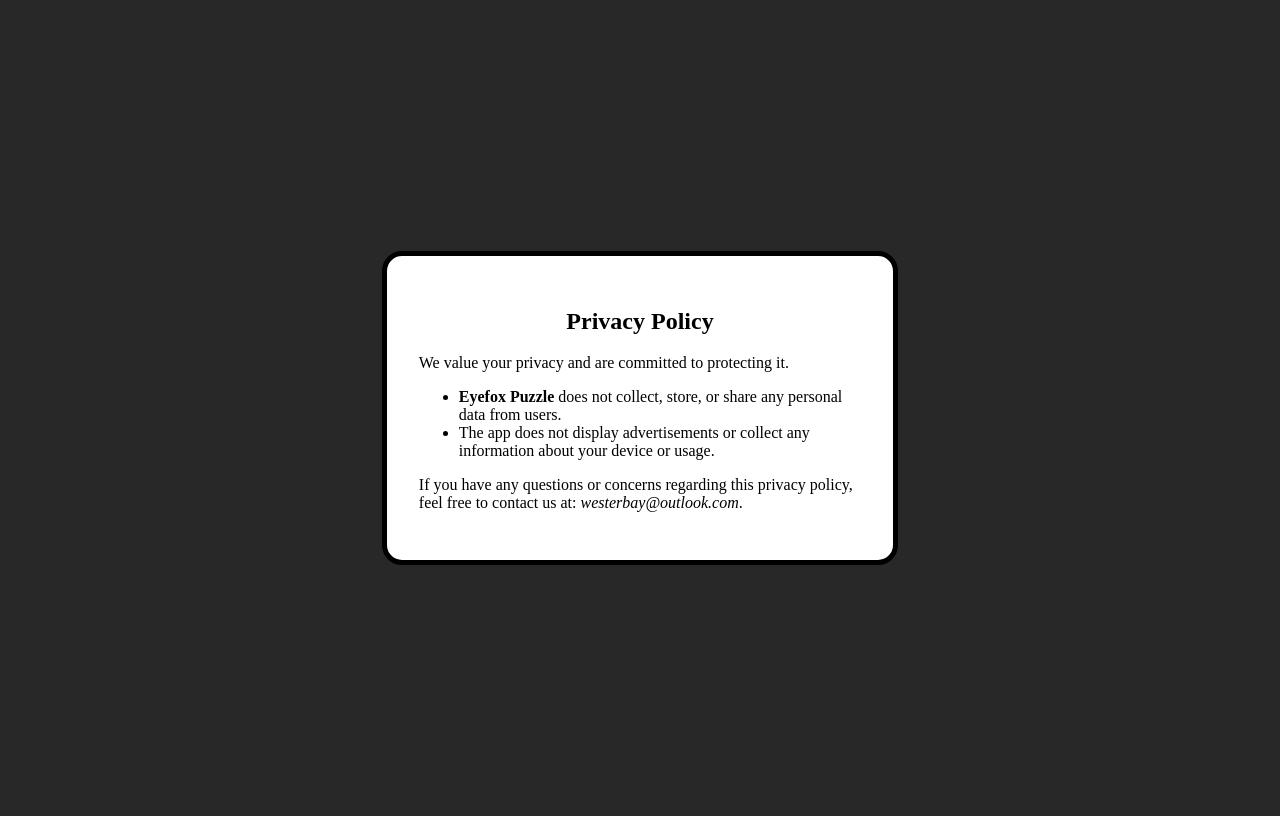
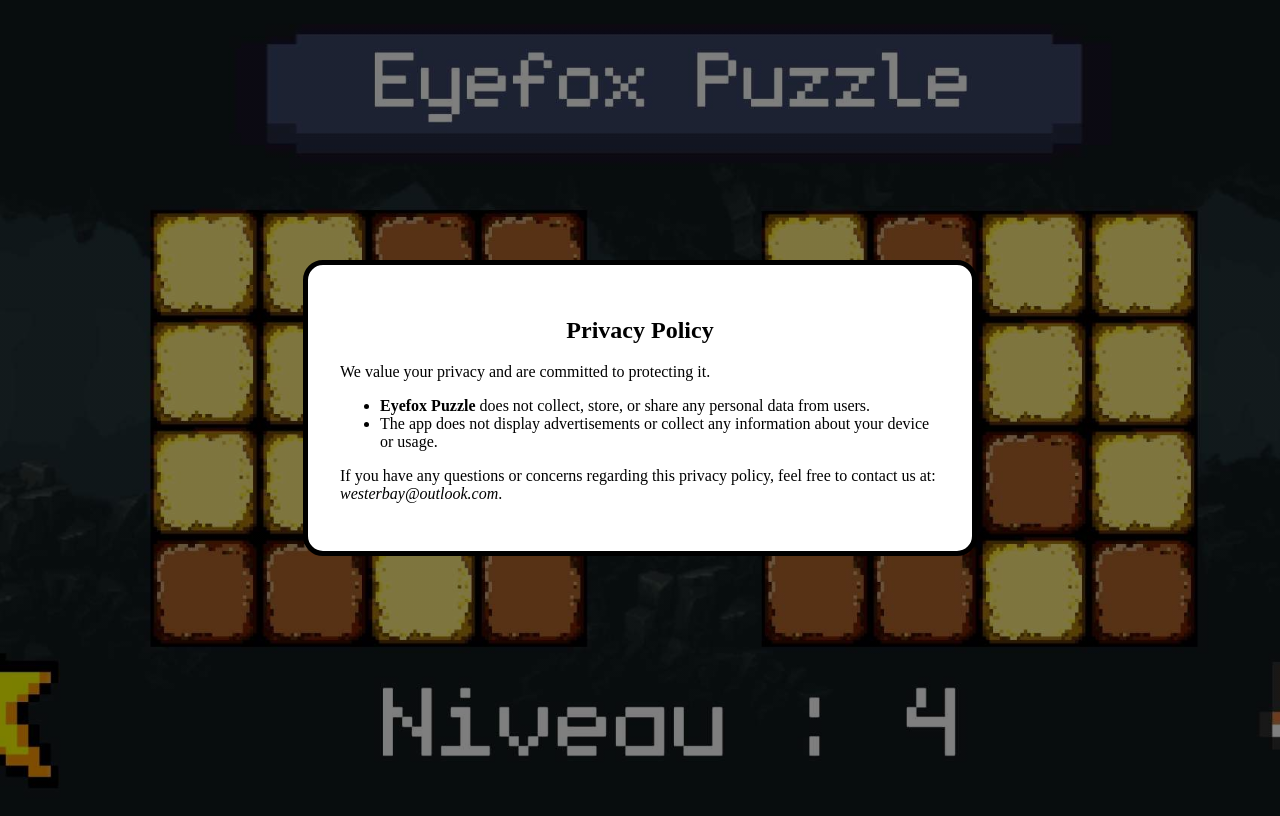
Before and after one commit to Westerbay/Eyefox-Puzzle, a plain HTML site: page index.html in a window 1280 px wide. Drawn offline with Linux system fonts and the light colour scheme.

Commit message:
README.md + screenshots

```diff
--- a/index.html
+++ b/index.html
@@ -10,6 +10,9 @@
 				display: flex;
     			justify-content: center;
     			align-items: center;
+    			background: linear-gradient(rgba(0, 0, 0, 0.5), rgba(0, 0, 0, 0.5)),
+                  url('screenshots/game_land.jpg') no-repeat center center / cover;
+                overflow: hidden;
 			}
 			h2 {
 				text-align: center;
@@ -18,7 +21,8 @@
 				border: 5px solid black;
 				border-radius: 20px;
 				background: white;
-				max-width: 35%;
+				width: 600px;
+				max-width: 90%;
 				margin: auto;
 				padding: 2em;
 			}
```
Also changed, not shown: README.md, screenshots/game.jpg (added), screenshots/game_land.jpg (added), screenshots/maintitle.jpg (added), screenshots/maintitle_land.jpg (added).
